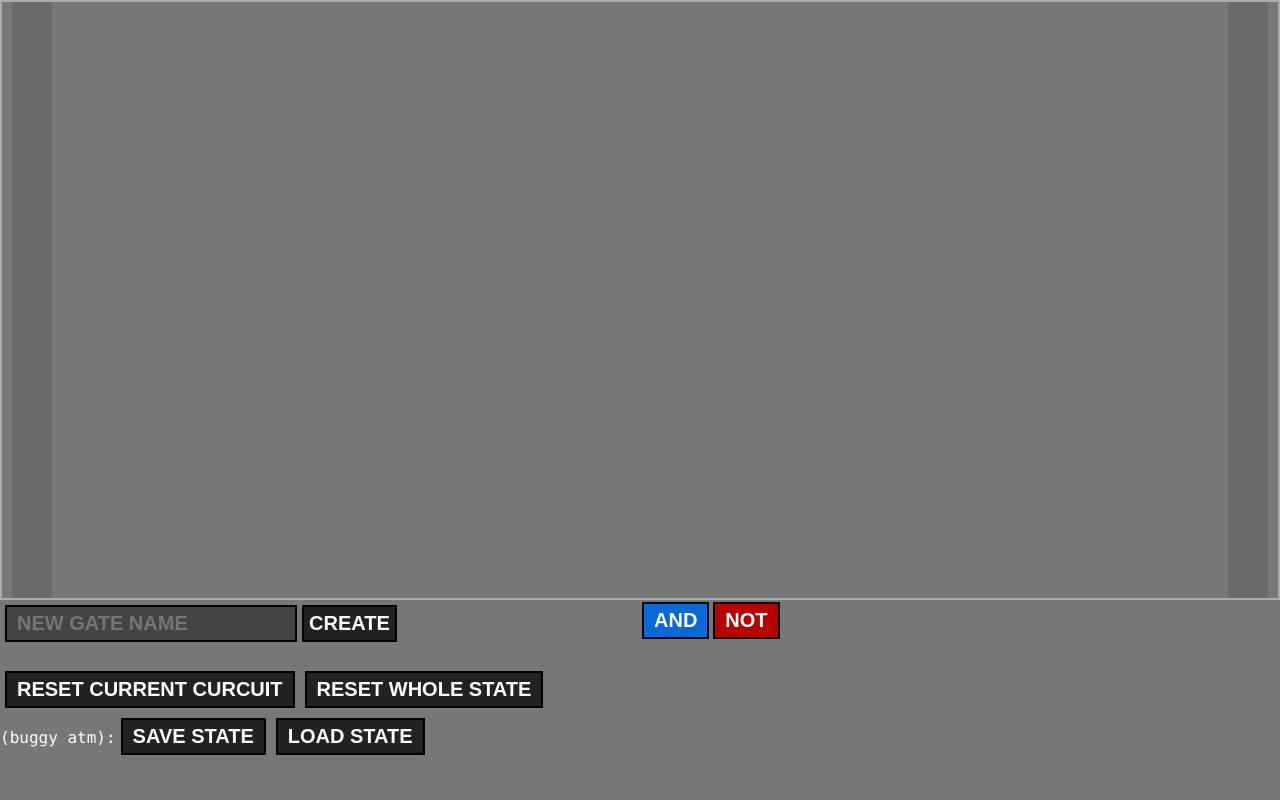
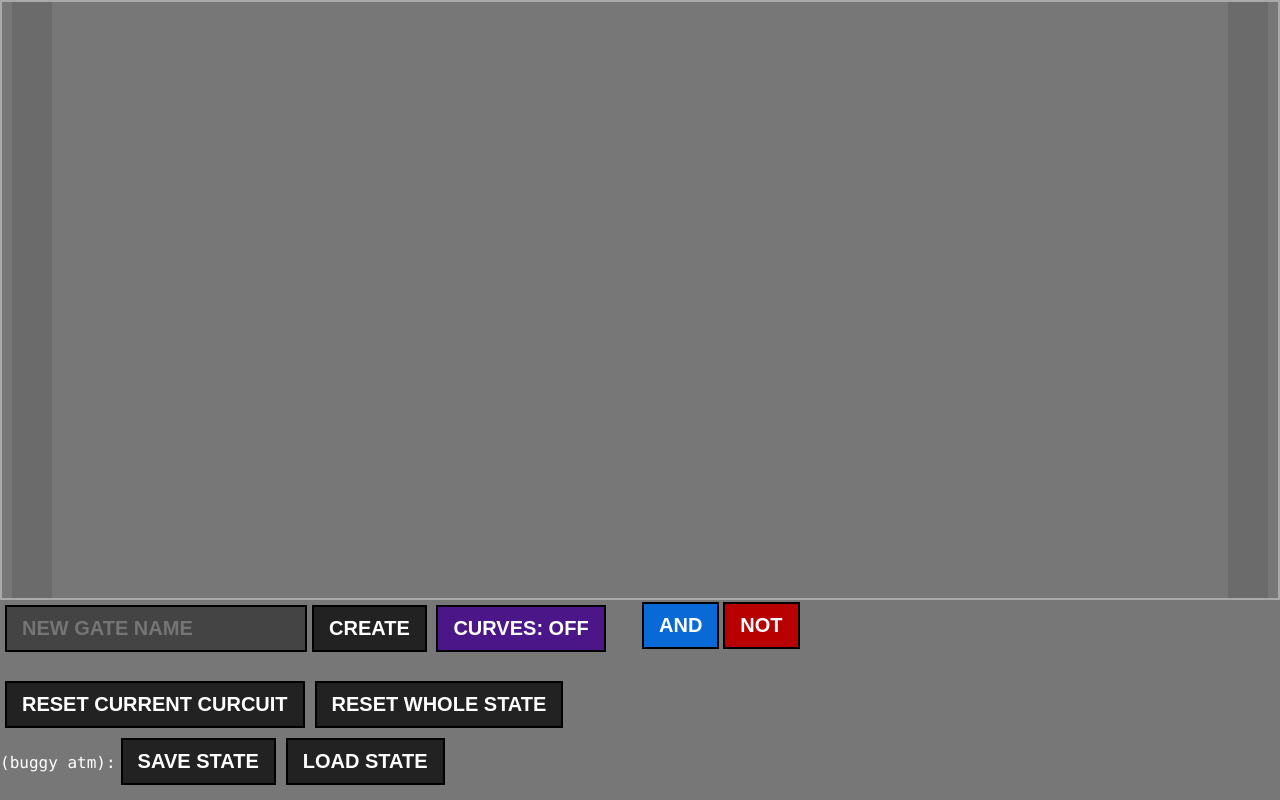
Before and after one commit to bigjey/circuits, a React (Create React App) app: page / in a window 1280 px wide. Built offline with nearby package versions, Linux system fonts and the light colour scheme.

Commit message:
Curly Fries

```diff
--- a/src/App.css
+++ b/src/App.css
@@ -212,17 +212,16 @@ svg line:hover {
   text-transform: uppercase;
   border: 2px solid #000;
   margin: 5px;
-  padding: 5px 10px;
+  padding: 10px 15px;
   background: #444;
 }
 .tools-save-submit {
-  padding: 5px;
 }
 
 button {
   background: #222;
   color: #fff;
-  padding: 5px 10px;
+  padding: 10px 15px;
   border: 2px solid #000;
   outline: none;
   font-size: 20px;
@@ -234,3 +233,10 @@ button {
 .state-manager button {
   margin: 5px;
 }
+button:hover {
+  border-color: #ddd;
+}
+
+.toggle-curly-fries {
+  background-color: rgb(75, 22, 136);
+}
--- a/src/App.js
+++ b/src/App.js
@@ -638,7 +638,6 @@ const GateNode = ({ gate, connections, onConnectionMade, onRemove }) => {
 
 const Connection = ({ start, end, complete = false }) => {
   let x1, y1, x2, y2;
-  let cx1, cy1, cx2, cy2;
 
   const [, updateState] = React.useState();
   const forceUpdate = React.useCallback(() => {
@@ -668,6 +667,9 @@ const Connection = ({ start, end, complete = false }) => {
     x2 = endPos.x + endPos.width / 2;
     y2 = endPos.y + endPos.height / 2;
 
+    if (x2 - x1 > 100) {
+      let cx1, cy1, cx2, cy2;
+
       cx1 = x1 + (x2 - x1) * 0.8;
       cy1 = y1;
 
@@ -675,7 +677,7 @@ const Connection = ({ start, end, complete = false }) => {
       cy2 = y2;
 
       // prettier-ignore
-    return (
+      if (curlyFries) return (
         <path
           fill="none"
           d={`M${x1},${y1}
@@ -683,6 +685,47 @@ const Connection = ({ start, end, complete = false }) => {
               ${x2},${y2}`}
         />
       );
+    } else {
+      let cx1, cy1, cx2, cy2;
+      let hx1, hy1, hx2, hy2;
+      let cx3, cy3, cx4, cy4;
+
+      let tooClose = x2 - x1 > 0;
+
+      const halfY = Math.abs(y2 - y1) * 0.5;
+      const midY = y1 + (y2 - y1) * 0.5;
+      const midX = x1 + (x2 - x1) * 0.5;
+
+      cx1 = x1 + halfY;
+      cy1 = y1;
+
+      cx2 = x1 + halfY;
+      cy2 = midY;
+
+      hx1 = tooClose ? midX : x1;
+      hy1 = cy2;
+
+      hx2 = tooClose ? midX : x2;
+      hy2 = y1 + halfY;
+
+      cx3 = x2 - halfY;
+      cy3 = midY;
+
+      cx4 = x2 - halfY;
+      cy4 = y2;
+
+      // prettier-ignore
+      if (curlyFries)return (
+        <path
+          fill="none"
+          d={`M${x1},${y1}
+              C${cx1},${cy1} ${cx2},${cy2} ${hx1},${hy1}
+              H${hx2}
+              C${cx3},${cy3} ${cx4},${cy4} ${x2},${y2}
+          `}
+        />
+      );
+    }
   } else {
     if (!startNode) {
       return null;
@@ -961,6 +1004,16 @@ function App() {
           >
             Create
           </button>
+          &nbsp;
+          <button
+            onClick={() => {
+              curlyFries = !curlyFries;
+              forceUpdate();
+            }}
+            class="toggle-curly-fries"
+          >
+            Curves: {curlyFries ? "ON" : "OFF"}
+          </button>
         </div>
         <div className="tools-gates">
           {availableGates.concat(customGates).map((gate) => (
@@ -1111,6 +1164,7 @@ const NOT_Gate = createCircuit("NOT", 1, 1, [], [], function (gate) {
 let connectionStart = null;
 let currentlyMovingGate = null;
 let currentlyDraggingGate = null;
+let curlyFries = false;
 let mousePos = { x: 0, y: 0 };
 let availableGateId = 1;
 const availableGates = [
```
Lines whose indentation alone changed are shown as unchanged.
